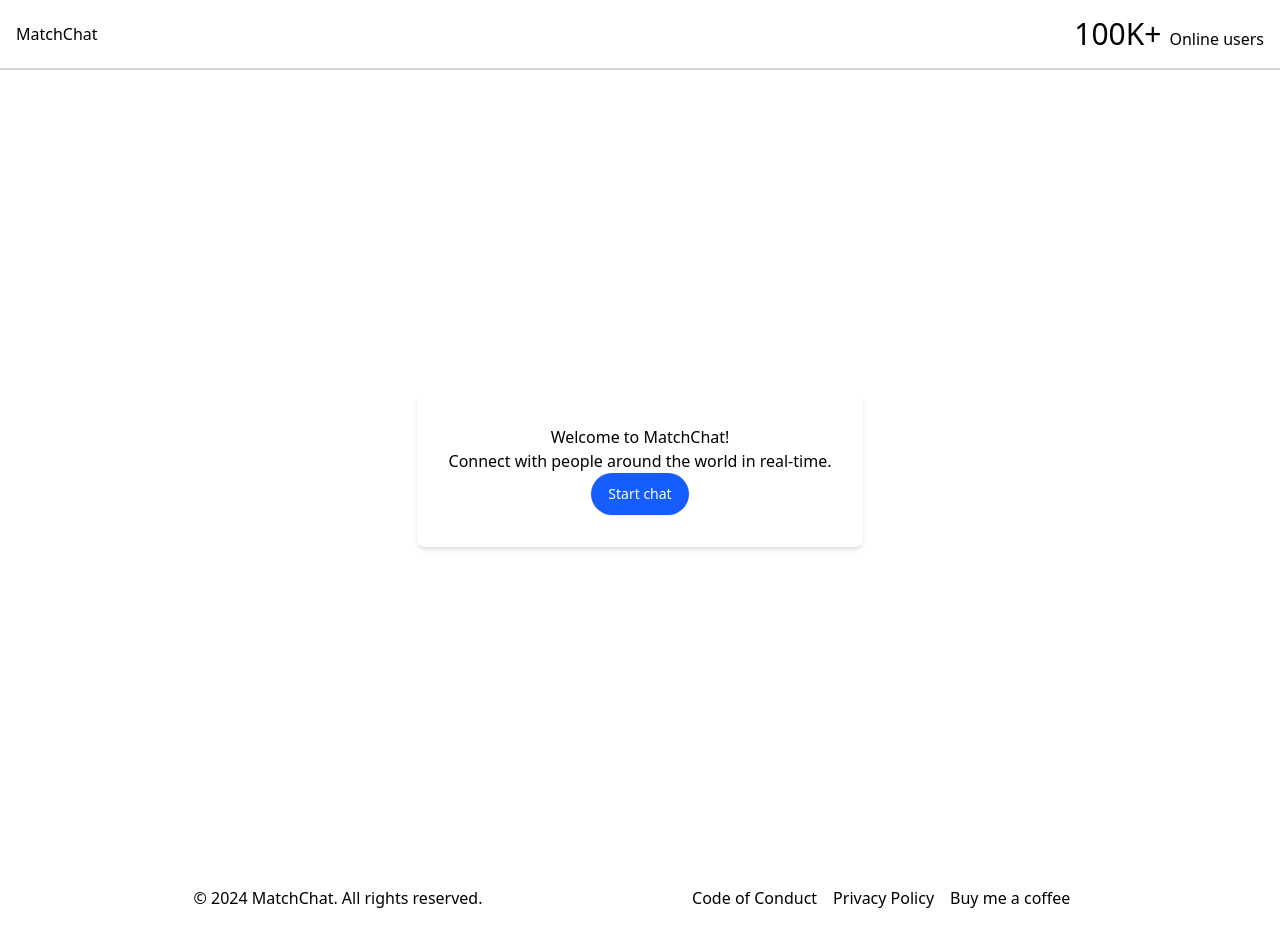
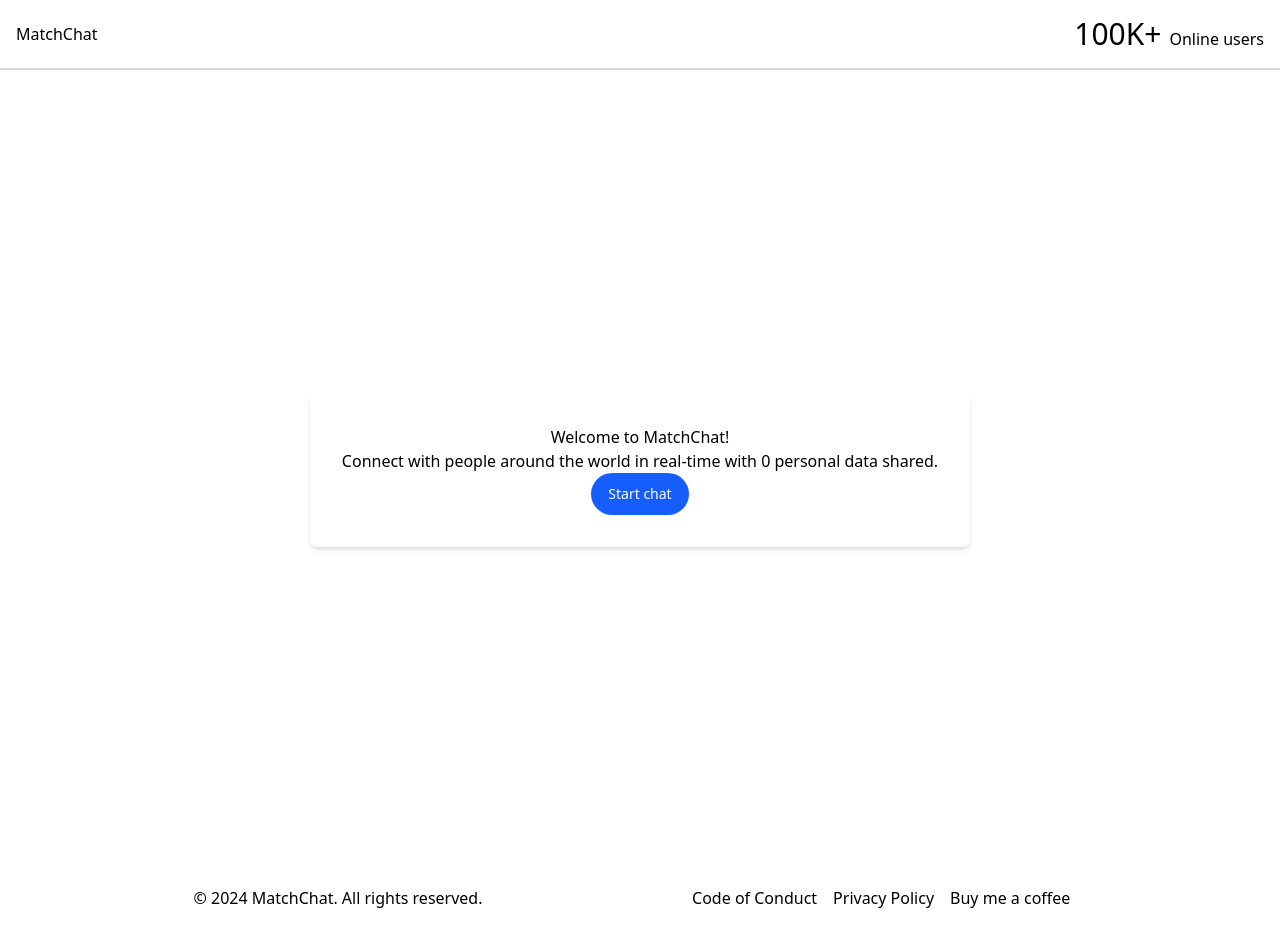
Before and after one commit to kishor-gupta/matchchat, a Next.js app in the folder apps/web/: page / in a window 1280 px wide. Built offline with nearby package versions, Linux system fonts and the light colour scheme.

Commit message:
chore: add pnpm workspace configuration and turbo.json for task management

```diff
--- a/apps/web/app/page.tsx
+++ b/apps/web/app/page.tsx
@@ -4,7 +4,7 @@ export default function Home() {
     <div aria-label="homeCard" className="flex justify-center items-center min-h-screen">
       <div className="p-8 rounded-lg text-center shadow-md ">
         <h2>Welcome to MatchChat!</h2>
-        <p>Connect with people around the world in real-time.</p>
+        <p>Connect with people around the world in real-time with 0 personal data shared.</p>
         <button type="button" className="text-white bg-blue-600 box-border border border-transparent hover:bg-brand-strong focus:ring-4 focus:ring-brand-medium shadow-xs font-medium leading-5 rounded-full text-sm px-4 py-2.5 focus:outline-none ">Start chat</button>
       </div>
     </div>
```
Also changed, not shown: 1 other file (tests, documents, lock files or other folders).
